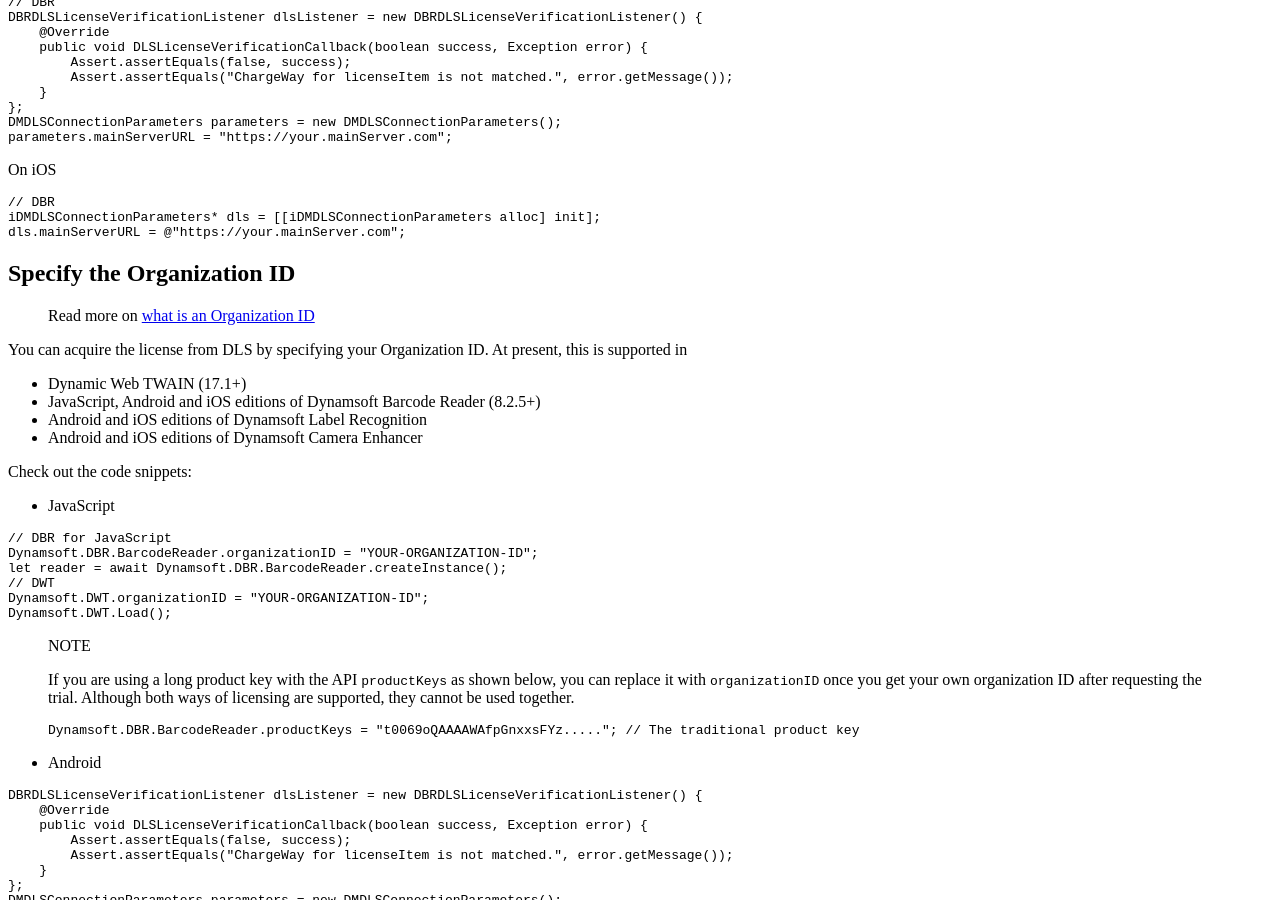
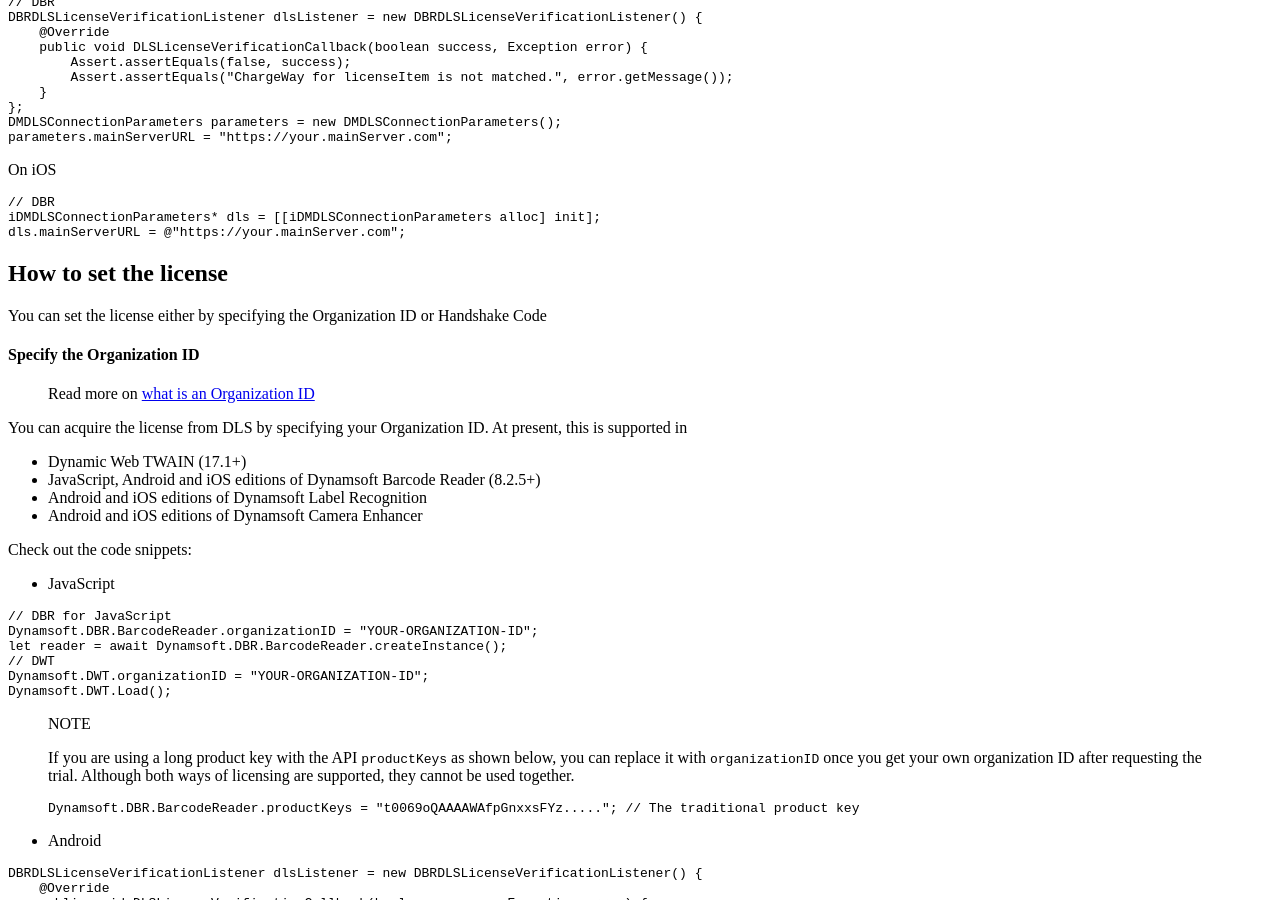
Before and after one commit to dynamsoft-docs/license-server-docs, a Jekyll site: the page built from common/mechanism.md, in a window 1280 px wide and 900 px high, scrolled down 1546 px. Built offline with Jekyll 4.4.1, drawn with Linux system fonts in a browser that asks for light colours.

Commit message:
Update mechanism.md

````diff
--- a/common/mechanism.md
+++ b/common/mechanism.md
@@ -92,7 +92,11 @@
 dls.mainServerURL = @"https://your.mainServer.com";
 ```
 
-## Specify the Organization ID
+## How to set the license
+
+You can set the license either by specifying the Organization ID or Handshake Code
+
+#### Specify the Organization ID
 
 > Read more on [what is an Organization ID]({{site.about}}terms.html#organization-id)
 
@@ -159,7 +163,7 @@
 }
 ```
 
-## Specify the Handshake Code
+#### Specify the Handshake Code
 
 > Read more on [what is Handshake Code]({{site.about}}terms.html#handshake-code)
 
````
